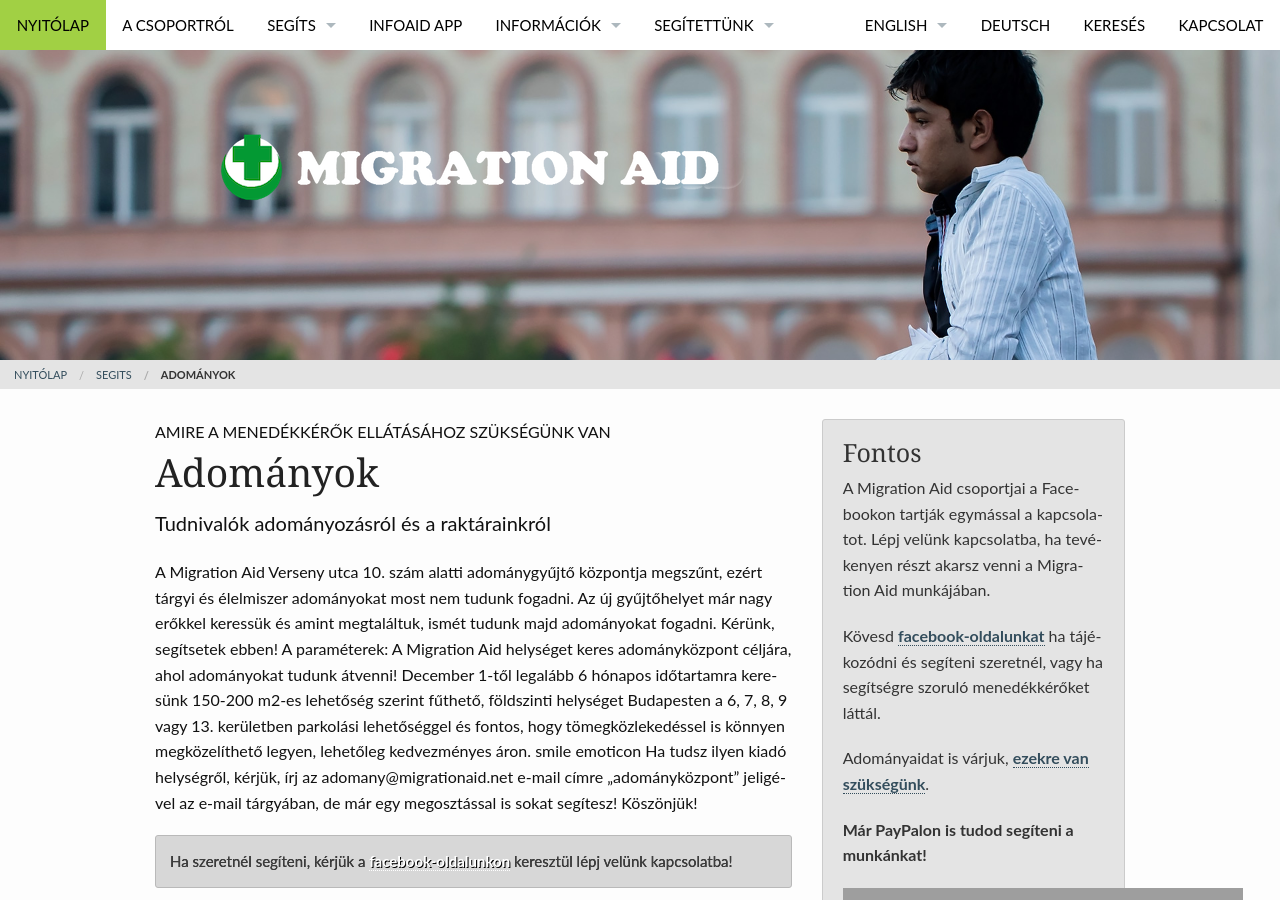
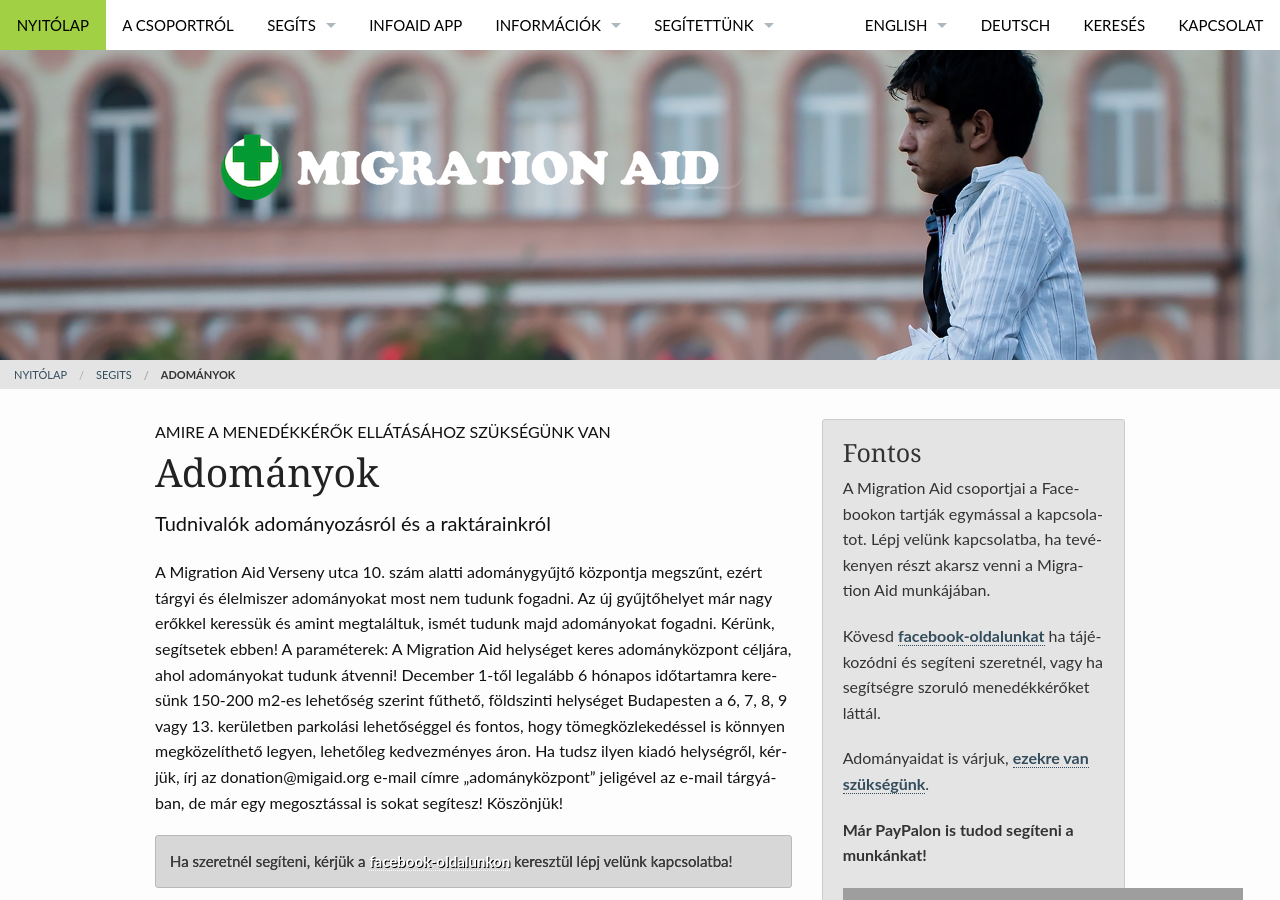
Before and after one commit to migaid/migaid.github.io, a Jekyll site: the page built from _posts/segits/2015-07-07-adomanyok.md, in a window 1280 px wide and 900 px high. Built offline with Jekyll 4.4.1, drawn with Linux system fonts in a browser that asks for light colours; grey boxes are pictures that could not be loaded.

Commit message:
fixes dec 21

```diff
--- a/_data/navigation.yml
+++ b/_data/navigation.yml
@@ -12,12 +12,8 @@
   dropdown:
   - title: "Önkéntes munka"
     url: "/segits/onkentesek/"
-  - title: "Információs anyagok"
-    url: "/segits/informaciok/"
   - title: "Adományozás"
     url: "/segits/adomanyok/"
-  - title: "Koordináció és szállítás"
-    url: "/segits/koordinacio/"
   - title: "Pénzadomámy"
     url: "/segits/penzadomanyok/"
   - title: "MigAid+SzoCsoMa"
@@ -49,8 +45,6 @@
   url: "/english/"
   side: right
   dropdown:
-  - title: "MigAid+SzoCsoMa"
-    url: "/english/szocsomaeng/"
   - title: "Migration Aid International"
     url: "/info/migaidinteng"
 
--- a/_posts/segits/2015-07-07-adomanyok.md
+++ b/_posts/segits/2015-07-07-adomanyok.md
@@ -22,8 +22,7 @@
 A paraméterek:
 A Migration Aid helységet keres adományközpont céljára, ahol adományokat tudunk átvenni!
 December 1-től legalább 6 hónapos időtartamra keresünk 150-200 m2-es lehetőség szerint fűthető, földszinti helységet Budapesten a 6, 7, 8, 9 vagy 13. kerületben parkolási lehetőséggel és fontos, hogy tömegközlekedéssel is könnyen megközelíthető legyen, lehetőleg kedvezményes áron.
-smile emoticon
-Ha tudsz ilyen kiadó helységről, kérjük, írj az adomany@migrationaid.net e-mail címre „adományközpont” jeligével az e-mail tárgyában, de már egy megosztással is sokat segítesz!
+Ha tudsz ilyen kiadó helységről, kérjük, írj az donation@migaid.org e-mail címre „adományközpont” jeligével az e-mail tárgyában, de már egy megosztással is sokat segítesz!
 Köszönjük!
 
 
```
Also changed, not shown: _posts/segits/2015-07-07-onkentesek.md (+12 -8 lines), menu/csoport.md (+1 -7 lines), menu/segits.md (+1 -1 lines).
